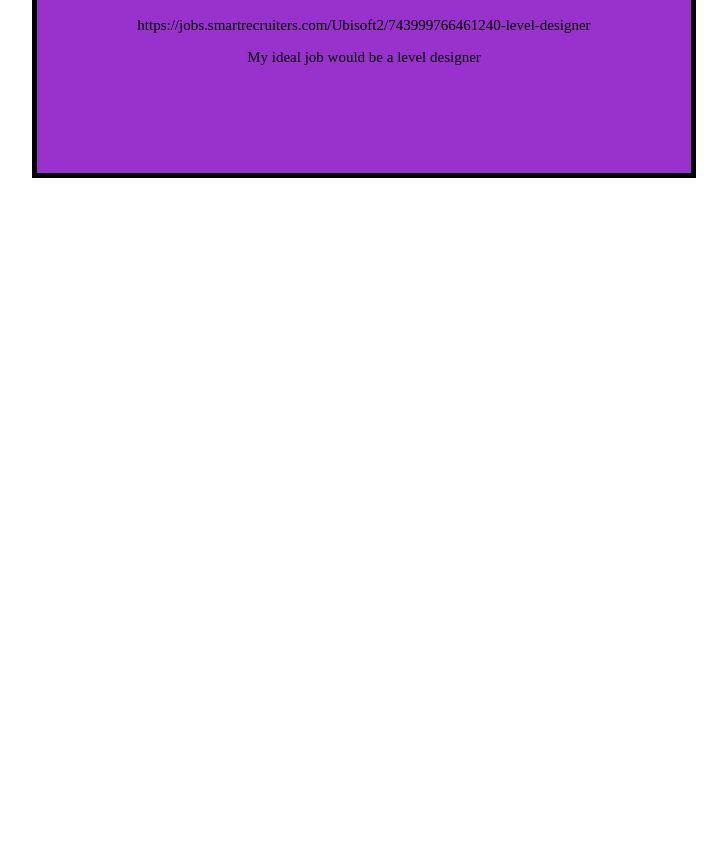
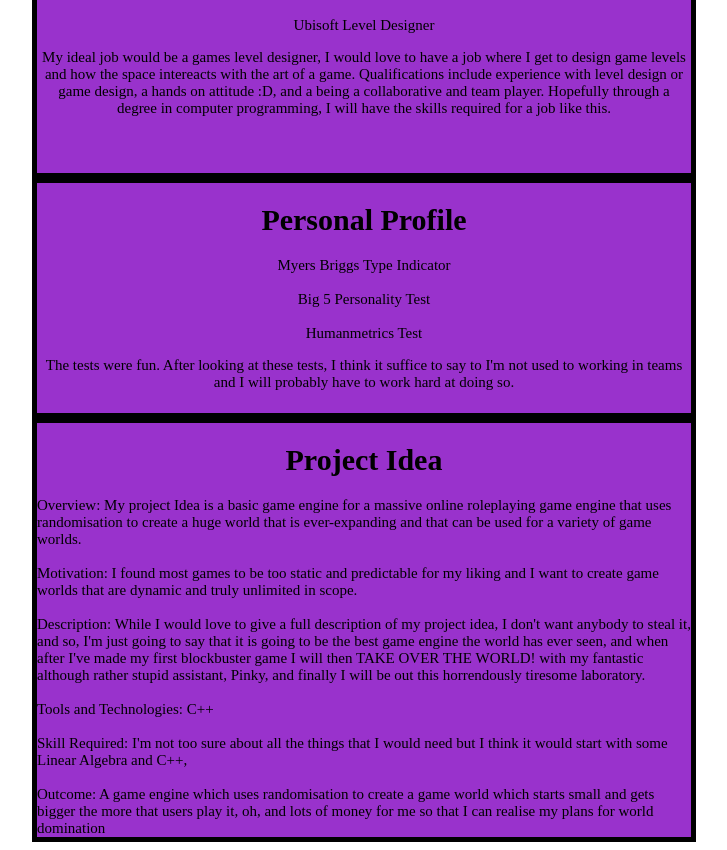
Before and after one commit to tibitzu/My-Profile, a plain HTML site: page index.html in a window 1280 px wide. Shown: the part 692-1542 px from the top of the page, without its empty margins (276-1003 px from the left). Before the commit the page ends 878 px from the top, so only its background shows below. Drawn offline with Linux system fonts and the light colour scheme.

Commit message:
added My personality tests and My project to index.html

```diff
--- a/index.html
+++ b/index.html
@@ -55,6 +55,21 @@
                    padding: 0px;
                    width: 88px;
                    height: 88px;}
+.PersonalProfile  {margin-right: 300px;
+                   margin-left: 300px;
+                   border: 5px solid black;
+                   background: #9932CC;
+                   text-align: center;
+                   height: 230px;
+                   font-size: 15px}
+.ProjectIdea      {margin-right: 300px;
+                   margin-left: 300px;
+                   border: 5px solid black;
+                   background: #9932CC;
+                   text-align: left;
+                   height: 280 px;
+                   font-size: 15px}
+.ProjectIdea h1   {text-align:center}
 	</style>
 </head>
 <body>
@@ -77,9 +92,33 @@
 </div>
 <div class="IdealJob">
   <h1>Ideal Job</h1>
-  <a href="url"> https://jobs.smartrecruiters.com/Ubisoft2/743999766461240-level-designer </a>
-  <p> My ideal job would be a level designer</p>
+  <a href="https://jobs.smartrecruiters.com/Ubisoft2/743999766461240-level-designer">Ubisoft Level Designer</a>
+  <p> My ideal job would be a games level designer, I would love to have a job where I get to design game levels and how the space intereacts with the art of a game. Qualifications include experience with level design or game design, a hands on attitude :D, and a being a collaborative and team player. Hopefully through a degree in computer programming, I will have the skills required for a job like this.</p>
+</div>
+<div class="PersonalProfile">
+  <h1>Personal Profile</h1>
+  <a href="https://www.16personalities.com/profiles/7fab4e12905aa">Myers Briggs Type Indicator</a>
+  <br><br>
+  <a href="https://www.123test.com/report/NMOMJTSN3CJV6RCXBF/">Big 5 Personality Test</a>
+  <br><br>
+  <a href="http://www.humanmetrics.com/personality/entp-type?EI=56&SN=-16&TF=1&JP=-31">Humanmetrics Test</a>
+  <p>The tests were fun. After looking at these tests, I think it suffice to say to I'm not used to working in teams and I will probably have to work hard at doing so.</p>
+
   <p></p>
+</div>
+<div class="ProjectIdea">
+  <h1>Project Idea</h1>
+  <p1>Overview: My project Idea is a basic game engine for a massive online roleplaying game engine that uses randomisation to create a huge world that is ever-expanding and that can be used for a variety of game worlds.</p1>
+  <br><br>
+  <p2>Motivation: I found most games to be too static and predictable for my liking and I want to create game worlds that are dynamic and truly unlimited in scope.</p2>
+  <br><br>
+  <p3>Description: While I would love to give a full description of my project idea, I don't want anybody to steal it, and so, I'm just going to say that it is going to be the best game engine the world has ever seen, and when after I've made my first blockbuster game I will then TAKE OVER THE WORLD! with my fantastic although rather stupid assistant, Pinky, and finally I will be out this horrendously tiresome laboratory. </p3>
+  <br><br>
+  <p3>Tools and Technologies: C++</p3>
+  <br><br>
+  <p4>Skill Required: I'm not too sure about all the things that I would need but I think it would start with some Linear Algebra and C++, </p4>
+  <br><br>
+  <p5>Outcome: A game engine which uses randomisation to create a game world which starts small and gets bigger the more that users play it, oh, and lots of money for me so that I can realise my plans for world domination</p5>
 </div>
 </body>
 </html>
```
